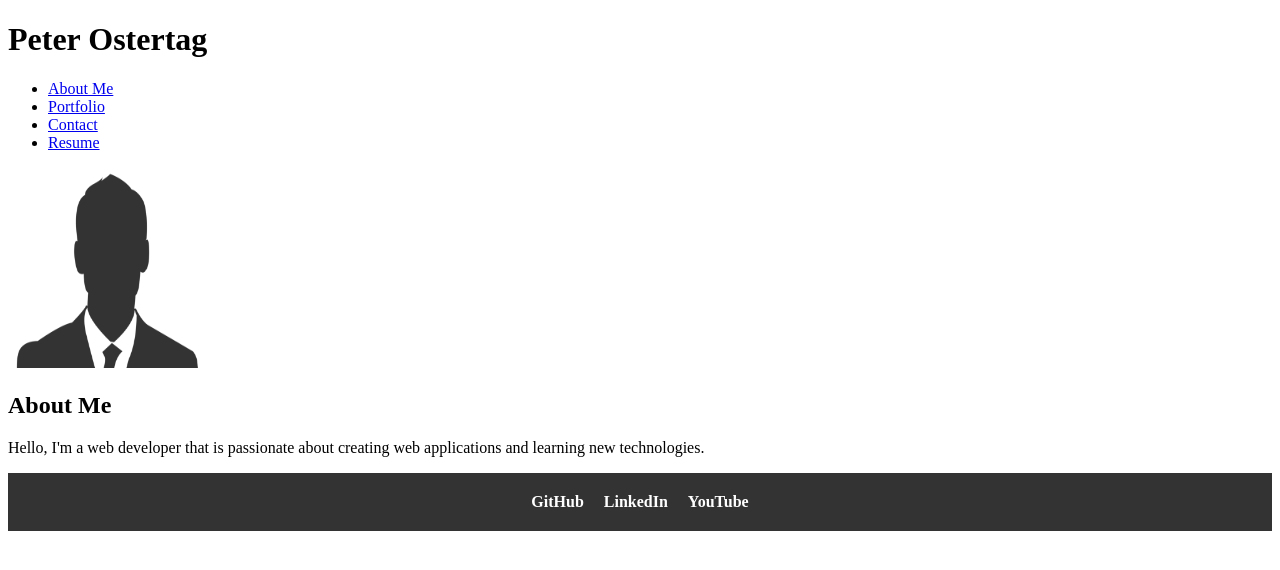
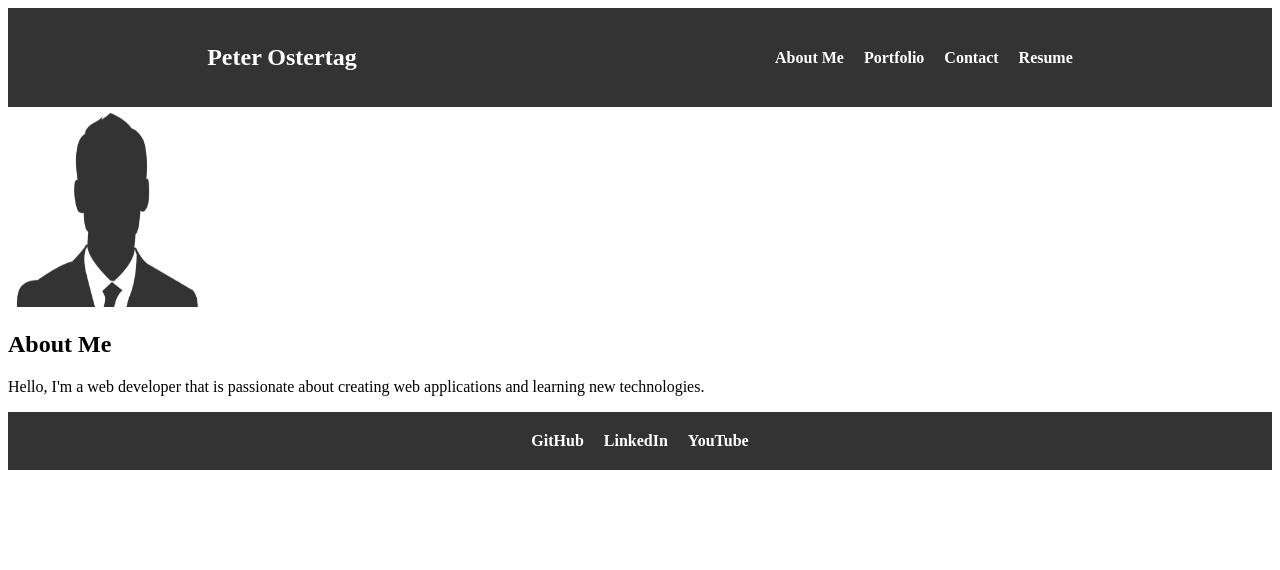
Before and after one commit to PeterOste/React-Portfolio, a React (Create React App) app: page / in a window 1280 px wide. Shown: the top 570 px of the page. Built offline with nearby package versions, Linux system fonts and the light colour scheme.

Commit message:
Add Header styling

```diff
--- a/src/App.css
+++ b/src/App.css
@@ -1,27 +1,68 @@
+header {
+    background-color: #333;
+    color: #fff;
+    padding: 20px 0;
+    text-align: center;
+}
+
+.header-container {
+    display: flex;
+    justify-content: space-around;
+    align-items: center;
+    gap: 20px;
+}
+
+.header-container h1 {
+    font-size: 24px;
+}
+
+.header-container nav ul {
+    list-style: none;
+    padding: 0;
+    display: flex;
+    gap: 20px;
+}
+
+.header-container nav ul li {
+    margin: 0;
+    padding: 0;
+}
+
+.header-container nav ul li a {
+    text-decoration: none;
+    color: #fff;
+    font-weight: bold;
+    transition: color 0.3s;
+}
+
+.header-container nav ul li a:hover {
+    color: #f00;
+}
+
 footer {
-    background-color: #333; /* Background color for the footer */
-    color: #fff; /* Text color for the footer */
-    padding: 20px 0; /* Add vertical padding to create space around the content */
-    text-align: center; /* Center-align text within the footer */
+    background-color: #333;
+    color: #fff;
+    padding: 20px 0;
+    text-align: center;
 }
 
 .footer-container {
-    display: flex; /* Use flexbox to center and evenly space child elements */
-    justify-content: space-around; /* Distribute child elements evenly with space between */
-    align-items: center; /* Vertically center-align child elements */
+    display: flex;
+    justify-content: space-around;
+    align-items: center;
 }
 
 .footer-links {
-    display: flex; /* Use flexbox for links */
-    gap: 20px; /* Add horizontal spacing between links */
+    display: flex;
+    gap: 20px;
 }
 
 .footer-links a {
-    text-decoration: none; /* Remove underlines from links */
-    color: #fff; /* Text color for links */
-    font-weight: bold; /* Make links bold for better visibility */
+    text-decoration: none;
+    color: #fff;
+    font-weight: bold;
 }
 
 .footer-links a:hover {
-    color: #f00; /* Change the text color on hover to highlight */
+    color: #f00;
 }
```
